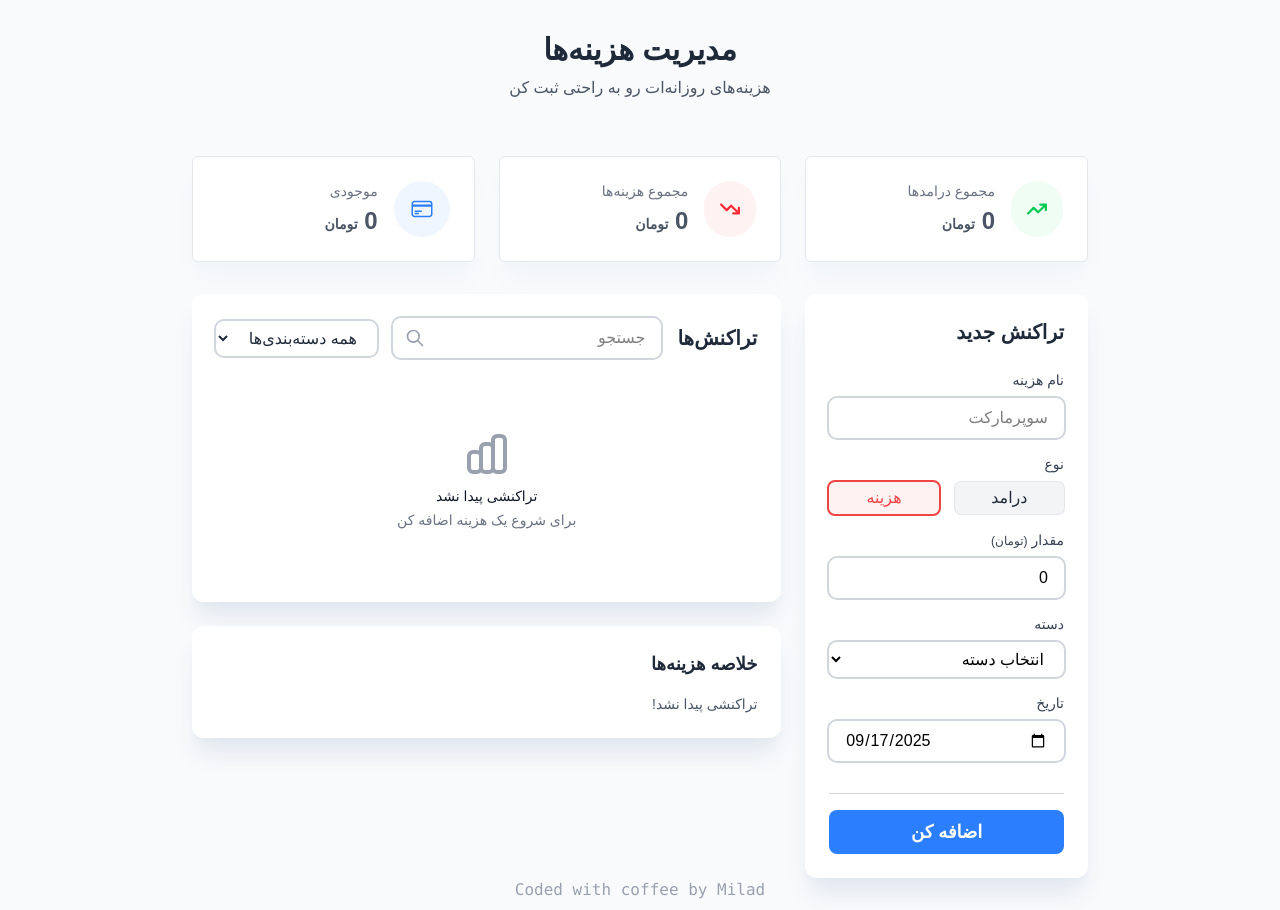
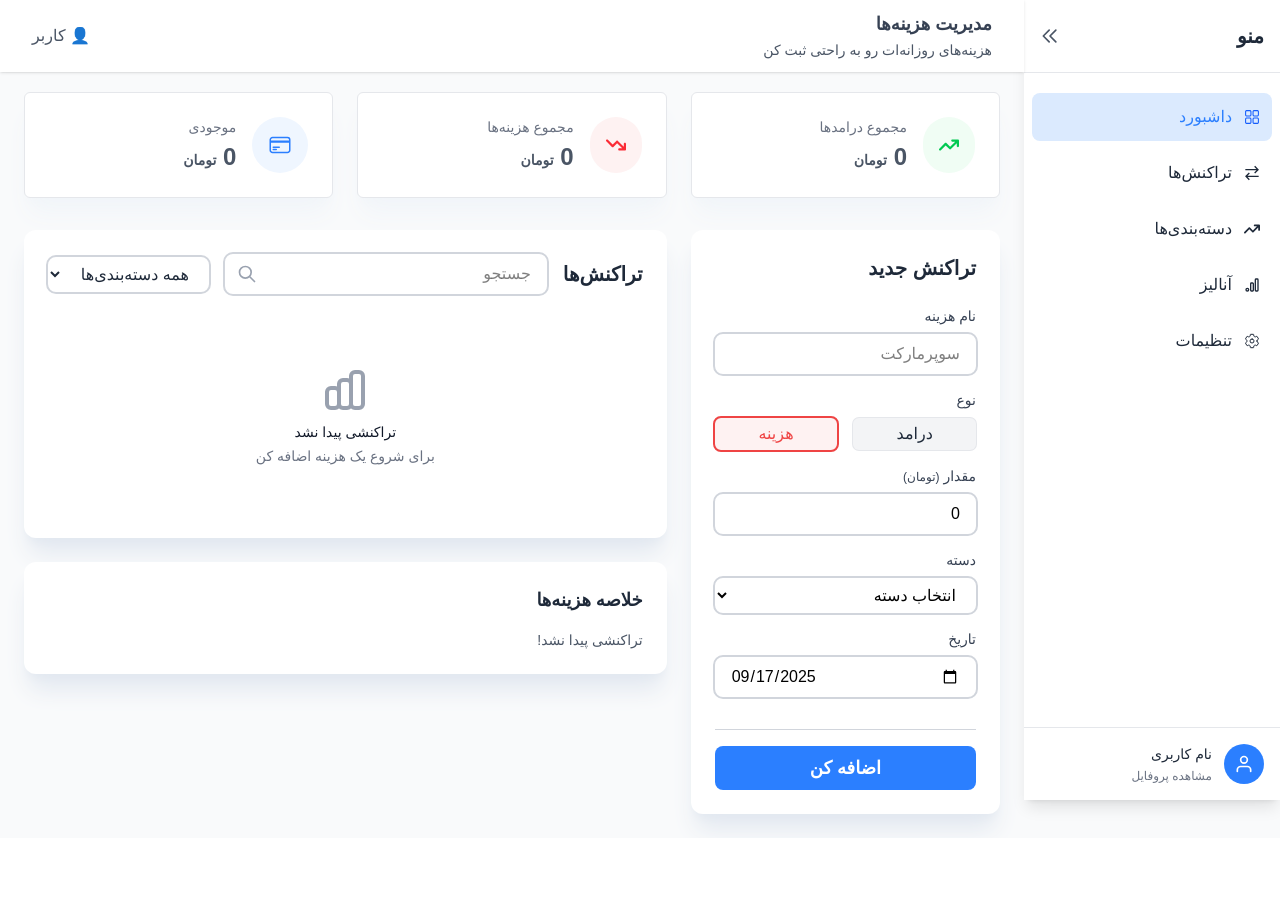
Before and after one commit to micodex/mx-expense-tracker, a React (Vite) app: page / in a window 1280 px wide. After the commit the page ends 838 px from the top, so only its background shows below. Built offline with nearby package versions, Linux system fonts and the light colour scheme; a small style sheet from the web is missing.

Commit message:
style: add basic sidebar and topbar

```diff
--- a/src/App.tsx
+++ b/src/App.tsx
@@ -5,6 +5,8 @@ import ExpenseItem from "./components/ExpenseItem";
 import NoExpense from "./components/NoExpense";
 import Dashboard from "./components/Dashboard";
 import CategorySummary from "./components/CategorySummary";
+import SideBar from "./components/SideBar";
+import Topbar from "./components/TopBar";
 
 export interface Transaction {
   id: number;
@@ -22,6 +24,9 @@ export type Summary = {
 };
 
 function App() {
+  const [activePage, setActivePage] = useState("Dashboard");
+  const [sidebarOpen, setSidebarOpen] = useState(true);
+
   // get saved transactions from local storage or []
   const [transactions, setTransactions] = useState<Transaction[]>(() => {
     const saved = localStorage.getItem("transactions");
@@ -204,23 +209,23 @@ function App() {
   };
 
   return (
-    <div className="relative min-h-screen bg-gray-50 py-8 px-8">
-      <div className="font-mono absolute bottom-2 right-0 left-0 text-center text-gray-400">
-        Coded with coffee by Milad
-      </div>
-      <div className="max-w-4xl mx-auto">
-        {/* Header */}
-        <header className="text-center mb-14">
-          <h1 className="text-3xl font-bold text-gray-800 mb-2">
-            مدیریت هزینه‌ها
-          </h1>
-          <p className="text-gray-600">
-            هزینه‌های روزانه‌ات رو به راحتی ثبت کن
-          </p>
-        </header>
+    <div className="flex p-6 bg-gray-50">
+      <SideBar
+        activePage={activePage}
+        setActivePage={setActivePage}
+        sidebarOpen={sidebarOpen}
+        setSidebarOpen={setSidebarOpen}
+      />
+      <Topbar sidebarOpen={sidebarOpen} />
+      {/* main content */}
+      <div
+        className={`flex-1 mt-17 ${
+          sidebarOpen ? "mr-64" : "mr-20"
+        } transition-all duration-400`}
+      >
+        <div className="max-w-7xl mx-auto">
           {/* dashboards cards */}
           <Dashboard totalIncome={totalIncome} totalExpense={totalExpense} />
-
           <div className="grid grid-cols-1 lg:grid-cols-3 gap-6">
             {/* Form Section */}
             <div className="lg:col-span-1">
@@ -245,7 +250,9 @@ function App() {
                       className="w-full border-none outline-2 outline-gray-300 rounded-lg px-4 py-2 focus:outline-sky-300 "
                     />
                   </div>
-                <label className="block text-sm text-gray-700 mb-2">نوع</label>
+                  <label className="block text-sm text-gray-700 mb-2">
+                    نوع
+                  </label>
                   <div className="flex gap-4">
                     <button
                       type="button"
@@ -298,7 +305,6 @@ function App() {
                       className="w-full border-none outline-2 outline-gray-300 rounded-lg px-4 py-2 focus:outline-sky-300"
                     />
                   </div>
-
                   <div>
                     <label
                       className="block text-sm text-gray-700 mb-2"
@@ -416,7 +422,6 @@ function App() {
                     ))}
                   </select>
                 </div>
-
                 {/* Expense Item */}
                 {filteredTransactions.length === 0 ? (
                   <NoExpense />
@@ -438,9 +443,9 @@ function App() {
                   </div>
                 )}
               </div>
-
               {/* category break down */}
               <CategorySummary categorySummary={categorySummary} />
+            </div>
           </div>
         </div>
       </div>
--- a/src/components/Dashboard.tsx
+++ b/src/components/Dashboard.tsx
@@ -10,7 +10,7 @@ interface Props {
 const Dashboard = ({ totalExpense, totalIncome }: Props) => {
   return (
     <div className="grid grid-cols-1 md:grid-cols-3 gap-6 mb-8">
-      <div className="flex gap-4 bg-white border border-gray-200 rounded-md shadow-xl shadow-slate-100 p-6 ">
+      <div className="flex gap-4 bg-white border border-gray-200 rounded-md shadow-xl shadow-slate-100 p-6">
         <div className="flex justify-center items-center text-xl p-4 bg-green-50 text-green-500 rounded-full aspect-1/1">
           <FaArrowTrendUp />
         </div>
--- /dev/null
+++ b/src/components/SideBar.tsx
@@ -0,0 +1,132 @@
+interface SideBarProps {
+  activePage: string;
+  setActivePage: (page: string) => void;
+  sidebarOpen: boolean;
+  setSidebarOpen: (open: boolean) => void;
+}
+
+import { RxDashboard } from "react-icons/rx";
+import { GrTransaction } from "react-icons/gr";
+import { TbBrandGoogleAnalytics } from "react-icons/tb";
+import { IoSettingsOutline } from "react-icons/io5";
+import { FaArrowTrendUp } from "react-icons/fa6";
+import { FiUser } from "react-icons/fi";
+
+const SideBar = ({
+  activePage,
+  setActivePage,
+  sidebarOpen,
+  setSidebarOpen,
+}: SideBarProps) => {
+  const menuItems = [
+    {
+      name: "Dashboard",
+      icon: <RxDashboard />,
+      label: "داشبورد",
+    },
+    {
+      name: "Transactions",
+      icon: <GrTransaction />,
+      label: "تراکنش‌ها",
+    },
+    {
+      name: "Categories",
+      icon: <FaArrowTrendUp />,
+      label: "دسته‌بندی‌ها",
+    },
+    {
+      name: "Analysis",
+      icon: <TbBrandGoogleAnalytics />,
+      label: "آنالیز",
+    },
+    {
+      name: "Setting",
+      icon: <IoSettingsOutline />,
+      label: "تنظیمات",
+    },
+  ];
+
+  return (
+    <div
+      className={`${
+        sidebarOpen ? "w-64" : "w-20"
+      } bg-white shadow-lg transition-all duration-300 ease-in-out fixed top-0 right-0 h-full z-10`}
+    >
+      {/* header */}
+      <div className="p-2 border-b border-gray-200">
+        <div className="">
+          <button
+            onClick={() => setSidebarOpen(!sidebarOpen)}
+            className={`h-14 px-2 ${
+              !sidebarOpen ? "justify-center" : ""
+            } w-full flex items-center justify-between p-1 rounded-full hover:bg-gray-100 active:bg-gray-200 transition-colors`}
+          >
+            {sidebarOpen && (
+              <h1 className="text-xl font-bold text-gray-800">منو</h1>
+            )}
+            <svg
+              className={`w-5 h-5 text-gray-600 ${!true ? "rotate-180" : ""}`}
+              fill="none"
+              stroke="currentColor"
+              viewBox="0 0 24 24"
+            >
+              <path
+                strokeLinecap="round"
+                strokeLinejoin="round"
+                strokeWidth="2"
+                d="M11 19l-7-7 7-7m8 14l-7-7 7-7"
+              />
+            </svg>
+          </button>
+        </div>
+      </div>
+      {/* sidenav pages */}
+      <nav className="mt-5">
+        <ul className="space-y-2 px-2">
+          {menuItems.map((item) => (
+            <li key={item.name}>
+              <button
+                onClick={() => setActivePage(item.name)}
+                className={`w-full flex items-center p-3 rounded-lg${
+                  !sidebarOpen ? " justify-center" : ""
+                } ${
+                  activePage === item.name
+                    ? "bg-blue-100 text-blue-500"
+                    : "text-gray-800 hover:bg-gray-100"
+                } `}
+              >
+                <span
+                  className={`${
+                    activePage === item.name ? "text-blue-600" : "text-gray-800"
+                  }`}
+                >
+                  {item.icon}
+                </span>
+
+                {sidebarOpen && (
+                  <span className="mr-3 font-medium ">{item.label}</span>
+                )}
+              </button>
+            </li>
+          ))}
+        </ul>
+      </nav>
+      {/* profile */}
+      <div className="absolute bottom-0 w-full p-4 border-t border-gray-200">
+        <div className="flex items-center">
+          <div className="w-10 h-10 bg-blue-500 rounded-full flex items-center justify-center text-white text-xl font-bold">
+            <FiUser />
+          </div>
+          {sidebarOpen && (
+            <div className="mr-3">
+              <p className="text-sm font-medium text-gray-800">نام کاربری</p>
+              <p className="mt-1 text-xs text-gray-500">مشاهده پروفایل</p>
+            </div>
+          )}
+        </div>
+      </div>
+    </div>
+  );
+};
+
+export default SideBar;
--- /dev/null
+++ b/src/components/TopBar.tsx
@@ -0,0 +1,20 @@
+interface TopbarProps {
+  sidebarOpen: boolean;
+}
+
+export default function Topbar({ sidebarOpen }: TopbarProps) {
+  return (
+    <div
+      className={`$text-xl bg-white shadow-sm flex items-center justify-between h-18 py-2 px-8 fixed left-0 top-0 z-10 transition-all duration-300`}
+      style={{ right: sidebarOpen ? "256px" : "80px" }}
+    >
+      <div className="">
+        <h2 className="text-lg font-semibold text-gray-700">مدیریت هزینه‌ها</h2>
+        <span className="text-sm text-gray-600">
+          هزینه‌های روزانه‌ات رو به راحتی ثبت کن
+        </span>
+      </div>
+      <div className="text-gray-600">👤 کاربر</div>
+    </div>
+  );
+}
```
Lines whose indentation alone changed are shown as unchanged.
